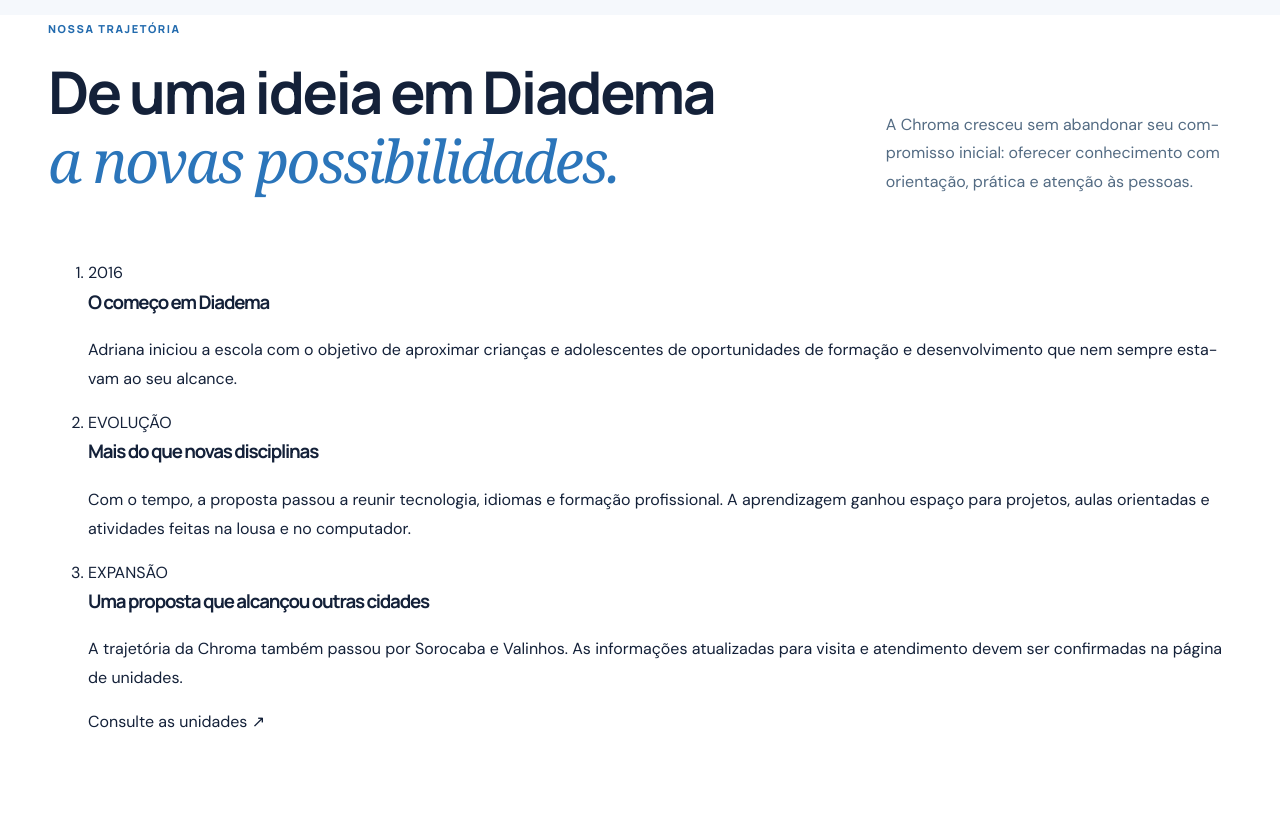
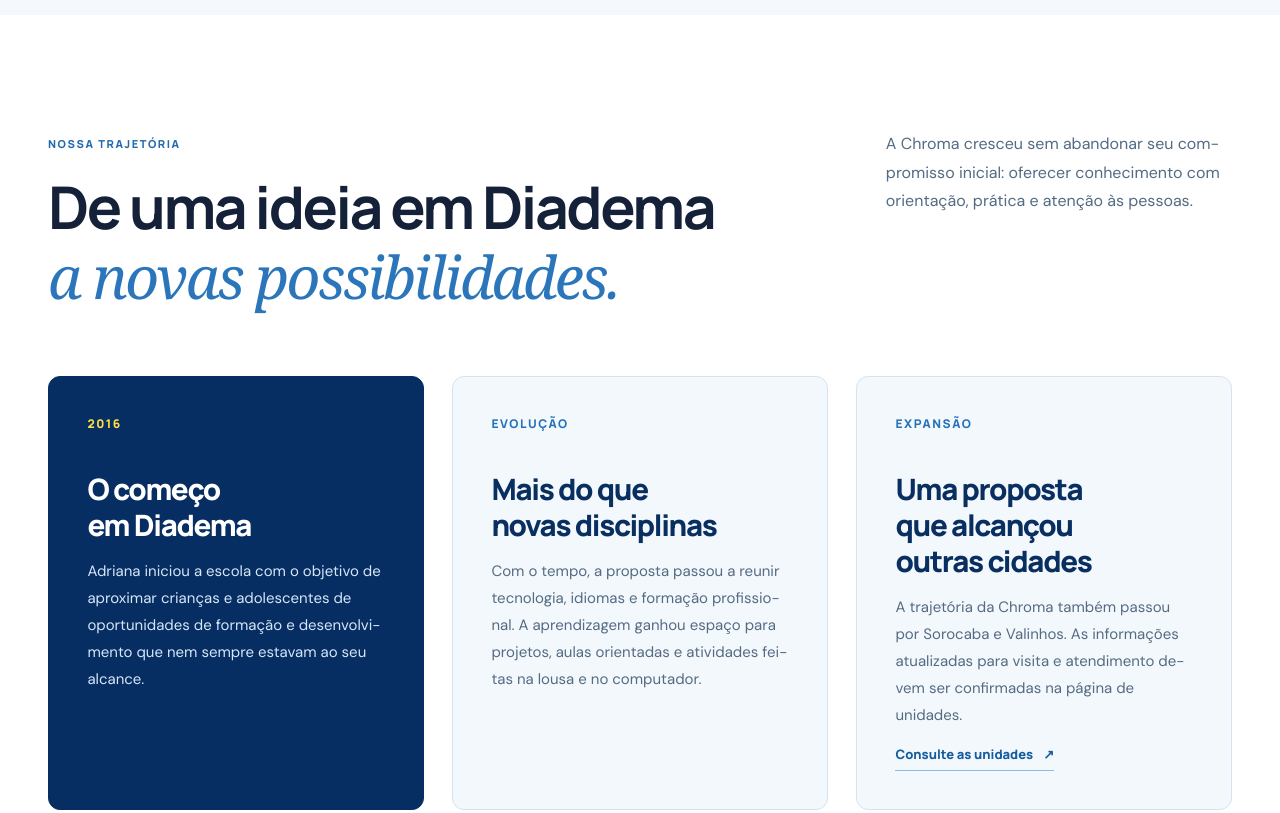
Before and after one commit to Maria621/instituto-chroma-oficial, a plain HTML site: page nossa-escola.html in a window 1280 px wide. Shown: the part 1580-2393 px from the top of the page. Drawn offline with Linux system fonts and the light colour scheme.

Commit message:
style: readable founding milestones and prevent desktop navbar text clipping at mid widths

```diff
--- a/quality.css
+++ b/quality.css
@@ -810,3 +810,70 @@ body { overflow-wrap: normal; }
   .chroma-footer-nav { grid-template-columns: 1fr; }
   .chroma-news-card > div:last-child { padding: 23px; }
 }
+
+
+/* Histórico institucional: texto completo com data e progressão legíveis. */
+.chroma-history-milestones { background: #fff; padding: clamp(72px, 9vw, 125px) 0; }
+.chroma-history-milestones .chroma-section-heading { align-items: start; }
+.chroma-history-list {
+  display: grid; grid-template-columns: repeat(3,minmax(0,1fr));
+  gap: clamp(18px,2.2vw,31px); list-style: none; padding: 0; margin: 0;
+}
+.chroma-history-list li {
+  display: flex; flex-direction: column; gap: 12px;
+  padding: clamp(27px,3vw,45px);
+  border: 1px solid #d5e3f0; background: #f3f8fd;
+  border-radius: 12px; min-width: 0; height: auto;
+}
+.chroma-history-list li:first-child { background: #072e62; color: #fff; border-color: #072e62; }
+.chroma-history-year {
+  display: inline-block;
+  color: #2572b9;
+  font: 800 12px/1.5 var(--sans);
+  letter-spacing: .13em;
+  margin-bottom: clamp(12px,2vw,26px);
+}
+.chroma-history-list li:first-child .chroma-history-year { color: #ffde45; }
+.chroma-history-list h3 {
+  margin: 0 0 15px;
+  font: 800 clamp(24px,2.3vw,33px)/1.23 var(--sans);
+  letter-spacing: -.045em; color: #092e60;
+}
+.chroma-history-list li:first-child h3 { color: #fff; }
+.chroma-history-list p {
+  margin: 0;
+  font-size: 15px; line-height: 1.8;
+  color: #556b82; max-width: 65ch;
+}
+.chroma-history-list li:first-child p { color: #d6e6f8; }
+.chroma-history-list a {
+  display: inline-flex; gap: 10px; margin-top: 16px; padding-bottom: 5px;
+  color: #155d9d; font: 800 13px/1.5 var(--sans);
+  border-bottom: 1px solid #8cbbe7;
+}
+.chroma-history-list a:hover { color: #063b73; }
+@media (max-width: 1000px) {
+  .chroma-history-list { grid-template-columns: 1fr; }
+  .chroma-history-list li { padding: 30px; }
+  .chroma-history-year { margin-bottom: 8px; }
+}
+@media (max-width: 600px) {
+  .chroma-history-milestones { padding: 70px 0; }
+  .chroma-history-list li { padding: 25px 22px; }
+  .chroma-history-list h3 { font-size: clamp(24px,6vw,32px); }
+  .chroma-history-list p { font-size: 15px; }
+}
+
+/* Protege a navegação no intervalo de telas em que todos os links não cabem.
+   O JavaScript usa o mesmo limite de 1300 px. */
+@media (max-width: 1300px) {
+  .chroma-header-v31 .desktop-nav,
+  .chroma-header-v31 .header-cta { display: none !important; }
+  .chroma-header-v31 .menu-toggle { display: inline-flex !important; }
+  .chroma-header-v31 .mobile-nav:not([hidden]) { display: flex !important; }
+  .chroma-header-v31 .mobile-nav[hidden] { display: none !important; }
+}
+@media (min-width: 1301px) {
+  .chroma-header-v31 .menu-toggle,
+  .chroma-header-v31 .mobile-nav { display: none !important; }
+}
```
